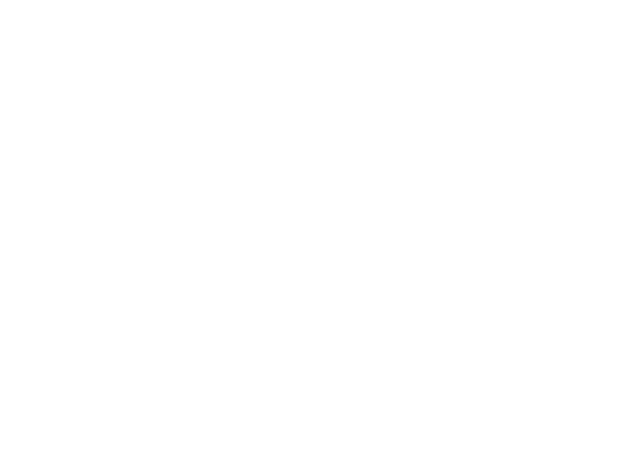
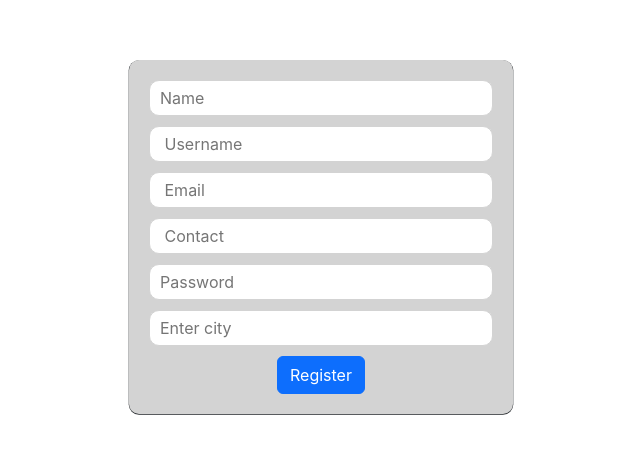
Before and after one commit to dngtemple/webdev, a React (Create React App) app in the folder React/nflix/: page /register in a window 1280 px wide. Shown: the part 163-616 px from the top of the page, without its empty margins (319-959 px from the left). Built offline with nearby package versions, Linux system fonts and the light colour scheme.

Commit message:
building the register component of the movies api project in  React(nflix)

```diff
--- a/React/nflix/public/index.html
+++ b/React/nflix/public/index.html
@@ -10,6 +10,7 @@
       content="Web site created using create-react-app"
     />
     <link rel="apple-touch-icon" href="%PUBLIC_URL%/logo192.png" />
+    <link href="https://cdn.jsdelivr.net/npm/bootstrap@5.3.2/dist/css/bootstrap.min.css" rel="stylesheet"/>
     <!--
       manifest.json provides metadata used when your web app is installed on a
       user's mobile device or desktop. See https://developers.google.com/web/fundamentals/web-app-manifest/
--- a/React/nflix/src/App.css
+++ b/React/nflix/src/App.css
@@ -1,38 +1,28 @@
-.App {
-  text-align: center;
+.App{
+  height: 100vh;
+  display: flex;
+  align-items: center;
+  justify-content: center;
 }
 
-.App-logo {
-  height: 40vmin;
-  pointer-events: none;
+.form_container{
+  padding:20px;
+  background-color: lightgray;
+  box-shadow: 0px 0.5px 0px 0.3px;
+  width: 30%;
+  border-radius: 10px;
+  display: flex;
+  flex-direction: column;
+  row-gap: 10px;
+  align-items: center;
 }
 
-@media (prefers-reduced-motion: no-preference) {
-  .App-logo {
-    animation: App-logo-spin infinite 20s linear;
-  }
+.form_container input{
+  padding:5px;
+  border: none;
+  border-radius: 10px;
+  outline: none;
+  border: 1px solid lightgray;
+  width: 100%;
+  text-indent: 5px;
 }
-
-.App-header {
-  background-color: #282c34;
-  min-height: 100vh;
-  display: flex;
-  flex-direction: column;
-  align-items: center;
-  justify-content: center;
-  font-size: calc(10px + 2vmin);
-  color: white;
-}
-
-.App-link {
-  color: #61dafb;
-}
-
-@keyframes App-logo-spin {
-  from {
-    transform: rotate(0deg);
-  }
-  to {
-    transform: rotate(360deg);
-  }
-}
--- a/React/nflix/src/App.js
+++ b/React/nflix/src/App.js
@@ -4,12 +4,27 @@ import './App.css';
 
 // route
 import { BrowserRouter,Routes,Route } from 'react-router-dom';
+import Homepage from './components/Homepage';
+import Login from './components/Login';
+import Register from './components/Register';
+
 
 
 function App() {
   return (
     <div className="App">
 
+
+
+      <BrowserRouter>
+        <Routes>
+          <Route path='/' element={<Login/>}></Route>
+          <Route path='login' element={<login/>}></Route>
+          <Route path='register' element={<Register/>}></Route>
+          <Route path='homepage' element={<Homepage/>}></Route>
+        </Routes>
+      </BrowserRouter>
+
     </div>
   );
 }
--- a/React/nflix/src/components/Login.js
+++ b/React/nflix/src/components/Login.js
@@ -1,6 +1,7 @@
 function Login(){
     return(
-        <h2>login</h2>
+
+       <h1>login</h1>
     );
 }
 export default Login;
--- a/React/nflix/src/components/Register.js
+++ b/React/nflix/src/components/Register.js
@@ -1,6 +1,17 @@
 function Register(){
     return(
-        <h2>Register</h2>
+        <div className="form_container">
+            <input type="text" placeholder="Name" />
+            <input type="text" placeholder=" Username" />
+            <input type="email" placeholder=" Email" />
+            <input type="number" placeholder=" Contact" />
+            <input type="password" placeholder="Password" />
+            <input type="text" placeholder="Enter city" />
+
+            <button className="btn btn-primary">Register</button>
+
+
+        </div>
     );
 }
 export default Register;
```
